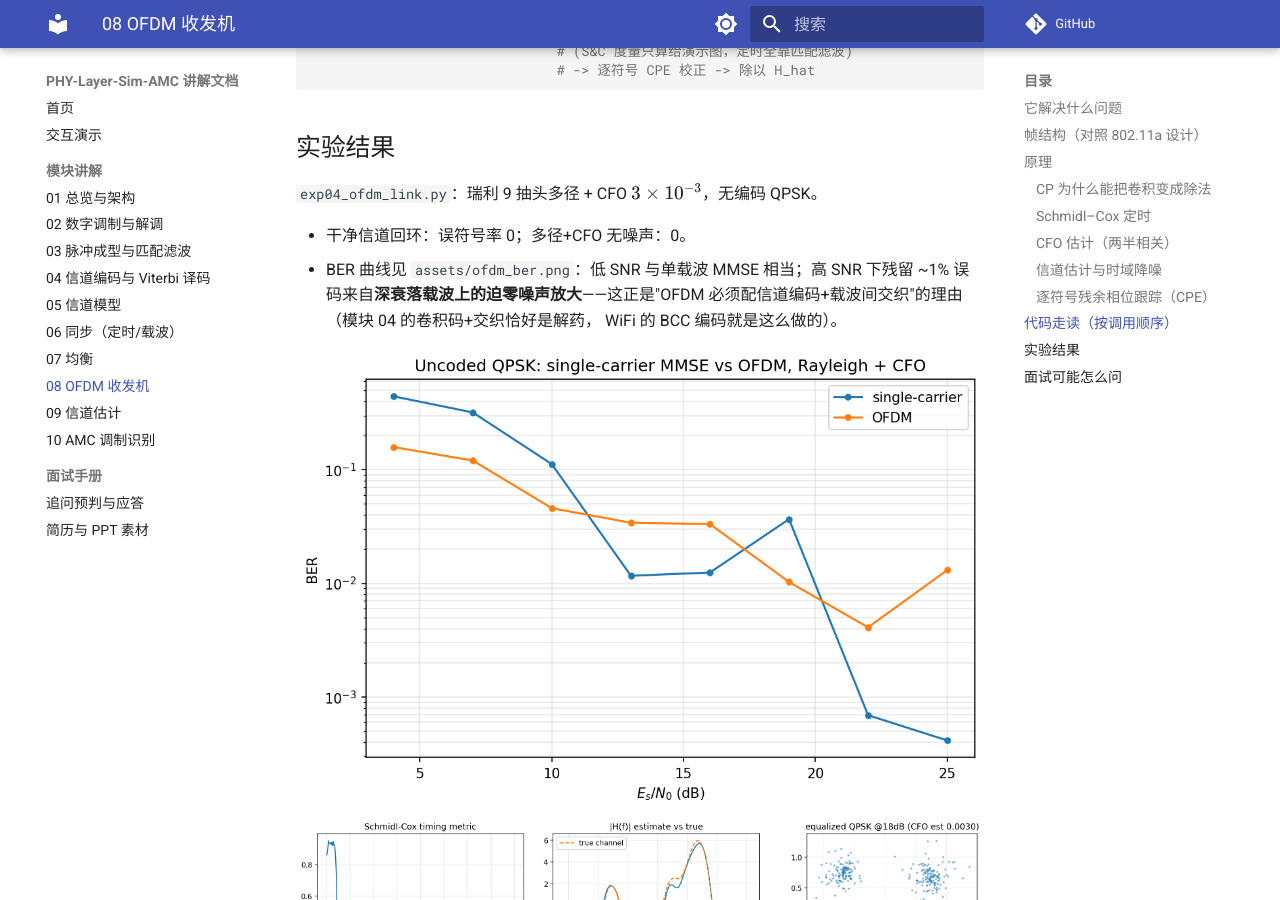
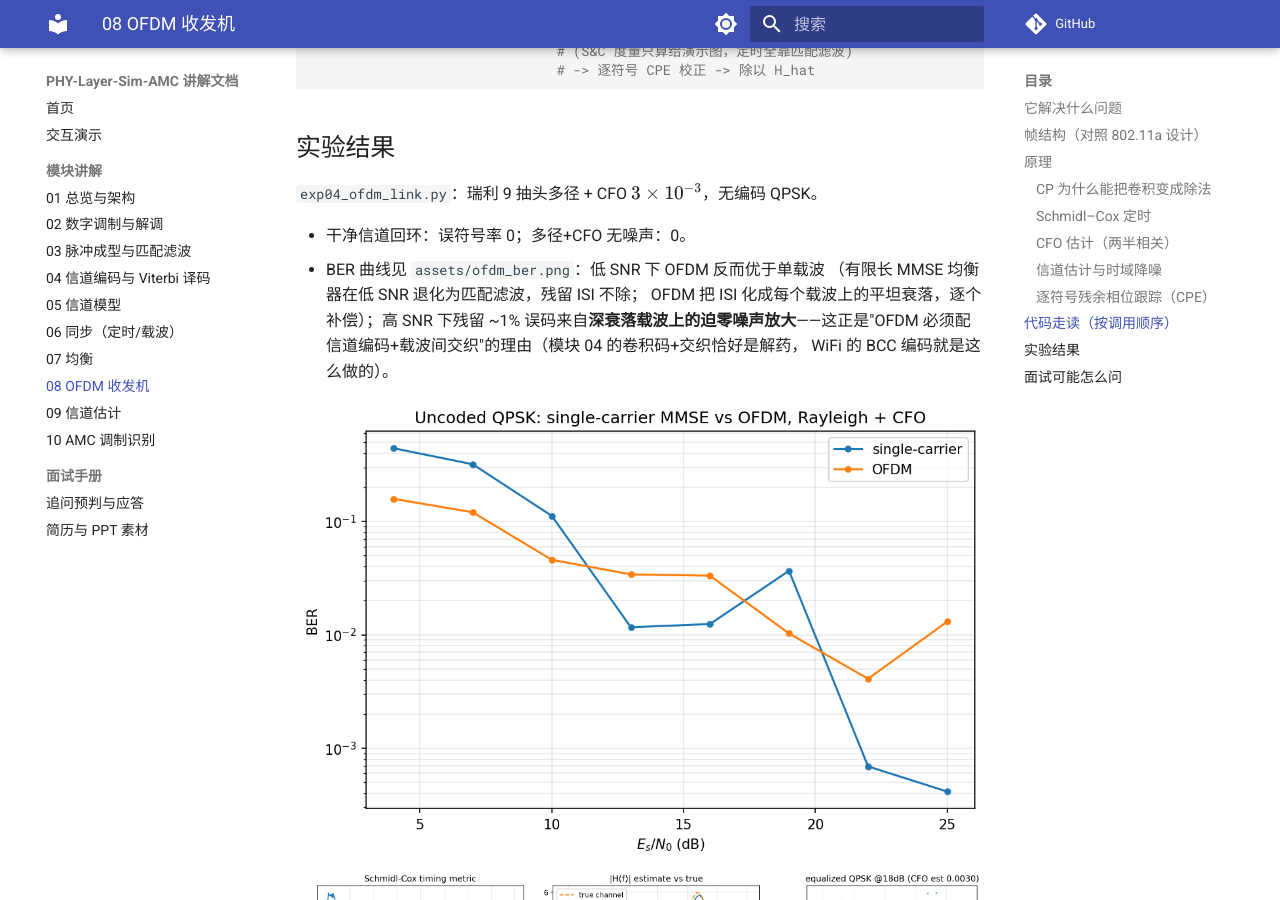
Before and after one commit to YZml1507/phy-layer-sim-amc, an MkDocs documentation site: the page built from docs/modules/08-ofdm.md, in a window 1280 px wide and 900 px high, scrolled down 3254 px. Built offline with MkDocs 1.6.1 and Material for MkDocs 9.7.7, drawn with Linux system fonts in a browser that asks for light colours; comment, search, counter and statistics services are not loaded.

Commit message:
docs(ofdm): 订正 exp04 低 SNR 对比表述——OFDM 实际优于单载波（MMSE 退化残留 ISI）
Co-Authored-By: Devin AI <158243242+devin-ai-integration[bot]@users.noreply.github.com>

```diff
--- a/docs/modules/08-ofdm.md
+++ b/docs/modules/08-ofdm.md
@@ -140,7 +140,9 @@ syms = ofdm_rx(rx_wave)       # 前导匹配滤波+首径回扫 -> CFO -> derota
 `exp04_ofdm_link.py`：瑞利 9 抽头多径 + CFO $3\times10^{-3}$，无编码 QPSK。
 
 - 干净信道回环：误符号率 0；多径+CFO 无噪声：0。
-- BER 曲线见 `assets/ofdm_ber.png`：低 SNR 与单载波 MMSE 相当；高 SNR
+- BER 曲线见 `assets/ofdm_ber.png`：低 SNR 下 OFDM 反而优于单载波
+  （有限长 MMSE 均衡器在低 SNR 退化为匹配滤波，残留 ISI 不除；
+  OFDM 把 ISI 化成每个载波上的平坦衰落，逐个补偿）；高 SNR
   下残留 ~1% 误码来自**深衰落载波上的迫零噪声放大**——这正是"OFDM
   必须配信道编码+载波间交织"的理由（模块 04 的卷积码+交织恰好是解药，
   WiFi 的 BCC 编码就是这么做的）。
```
